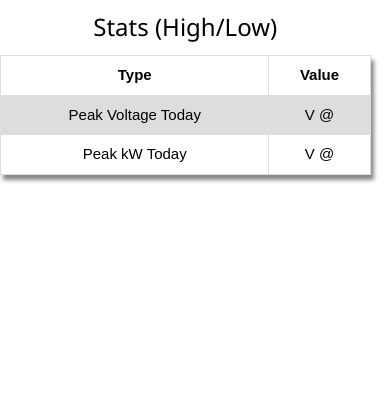
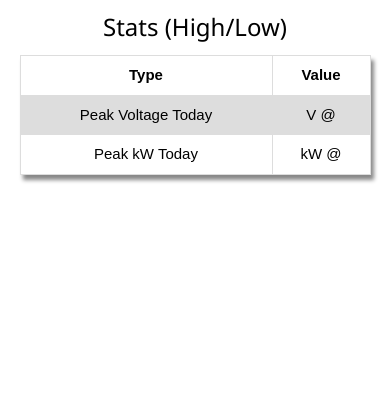
Before and after one commit to ch0ppy35/pyTed, a Flask app: template app/templates/index.html in a window 390 px wide. Shown: the part 449-844 px from the top of the page. Run offline with Flask 2, Linux system fonts and the light colour scheme; the template is opened without the code that fills it, so the values that code supplies are empty; some libraries are stand-ins or nearby versions.

Commit message:
Made responsive

```diff
--- a/app/static/css/main.css
+++ b/app/static/css/main.css
@@ -18,10 +18,10 @@ tr:nth-child(even) {
 }
 
 table {
-    width: 100%;
+    width: 90%;
     margin: 0pc auto;
     border-collapse: collapse;
-    float: left;
+    align: center;
     box-shadow: 2.5px 5px 4px #888888;
 }
 
@@ -31,10 +31,8 @@ table {
 
 #table1 {
     text-align: center;
-    padding-left: 5%;
 }
 
 #table2 {
     text-align: center;
-    padding-right: 5%;
 }
--- a/app/templates/index.html
+++ b/app/templates/index.html
@@ -47,7 +47,7 @@
                         </tr>
                         <tr>
                             <td> Peak kW Today</td>
-                            <td>{{ killawattStats[0][0] }} V @ {{ killawattStats[0][1] }}</td>
+                            <td>{{ killawattStats[0][0] }} kW @ {{ killawattStats[0][1] }}</td>
                         </tr>
                     </table>
                 </div>
--- a/app/templates/top.html
+++ b/app/templates/top.html
@@ -2,7 +2,7 @@
     <!DOCTYPE html>
     <html lang="en">
     <head>
-        <meta charset="UTF-8">
+        <meta charset="UTF-8" name="viewport" content="width=device-width, initial-scale=1">
         <title>Status | pyTed</title>
         <link rel="stylesheet" href="{{ url_for('static', filename='css/w3.css') }}">
         <link rel="stylesheet" href="{{ url_for('static', filename='css/main.css') }}">
```
